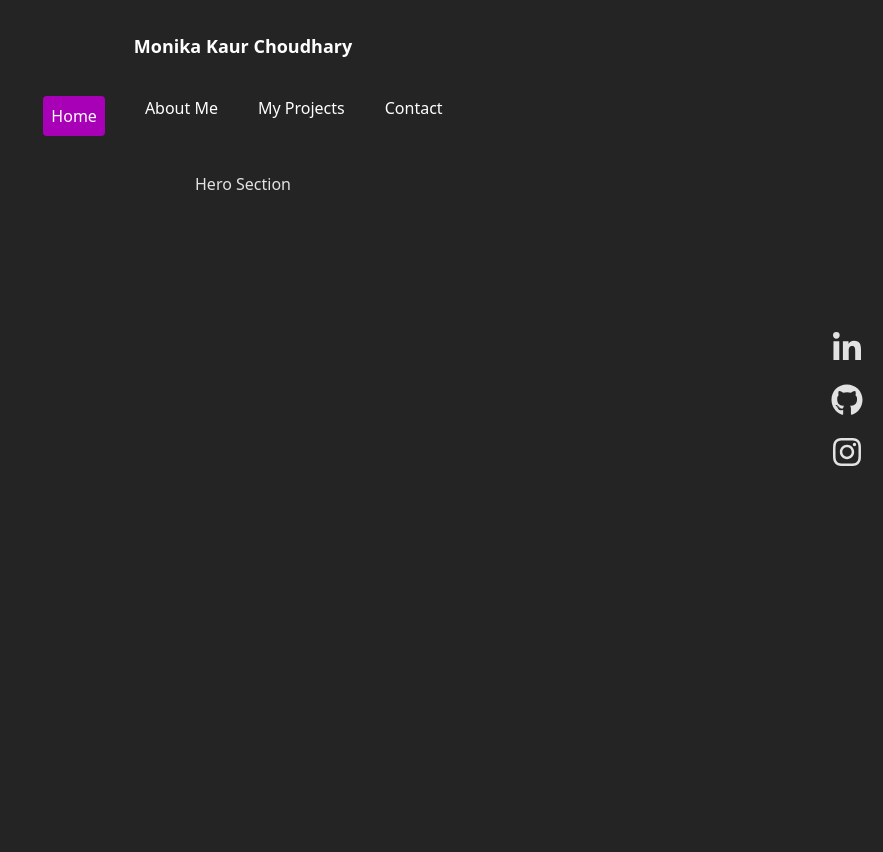
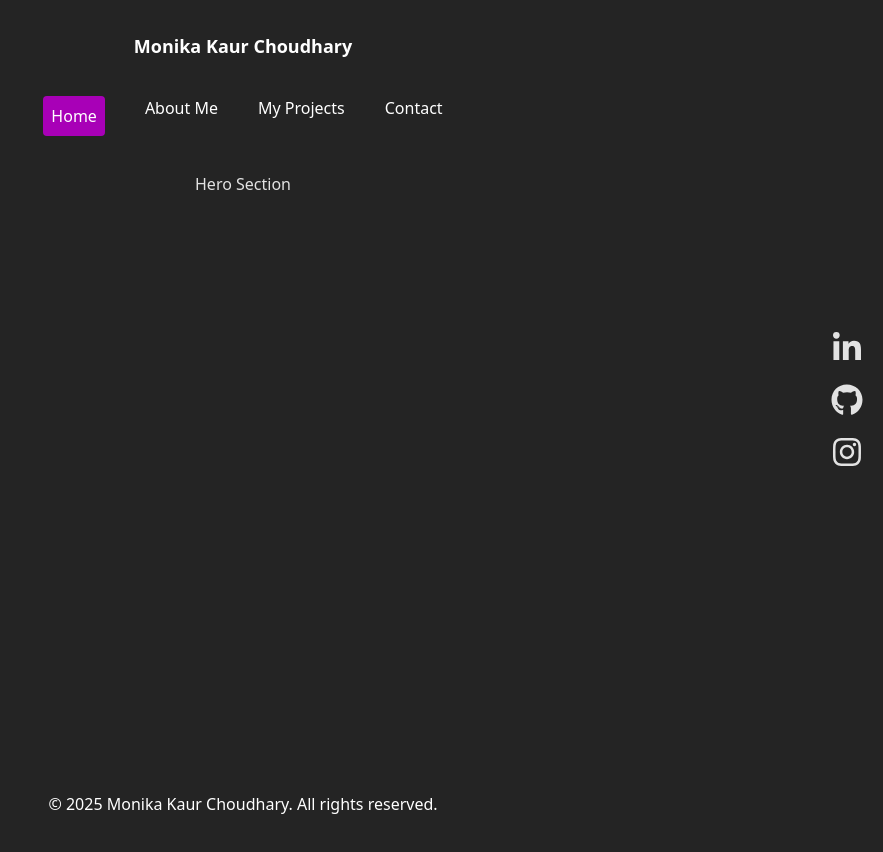
Before and after one commit to Monika-Choudhary/Dev-Portfolio, a React (Vite) app: page / in a window 1280 px wide. Shown: the top 852 px of the page, without its empty margins (397-1280 px from the left). Before the commit the page ends 800 px from the top, so only its background shows below. Built offline with nearby package versions, Linux system fonts and the light colour scheme.

Commit message:
Add Footer component and restructure App layout for improved organization

```diff
--- a/src/App.tsx
+++ b/src/App.tsx
@@ -3,13 +3,19 @@ import "./App.css";
 import NavBar from "./navigation/NavBar";
 import AllRoutes from "./routing/AllRoutes";
 import SocialMediaLinks from "./components/SocialMediaLinks";
+import Footer from "./components/Footer";
 
 function App() {
   return (
     <BrowserRouter>
-      <NavBar />
-      <SocialMediaLinks />
-      <AllRoutes />
+      <div className="flex flex-col min-h-screen">
+        <NavBar />
+        <main className="flex-grow">
+          <SocialMediaLinks />
+          <AllRoutes />
+        </main>
+        <Footer />
+      </div>
     </BrowserRouter>
   );
 }
--- /dev/null
+++ b/src/components/Footer.tsx
@@ -0,0 +1,9 @@
+const Footer = () => {
+    return (
+      <footer className="text-center p-4 text-white">
+        © {new Date().getFullYear()} Monika Kaur Choudhary. All rights reserved.
+      </footer>
+    );
+  };
+
+  export default Footer;
```
